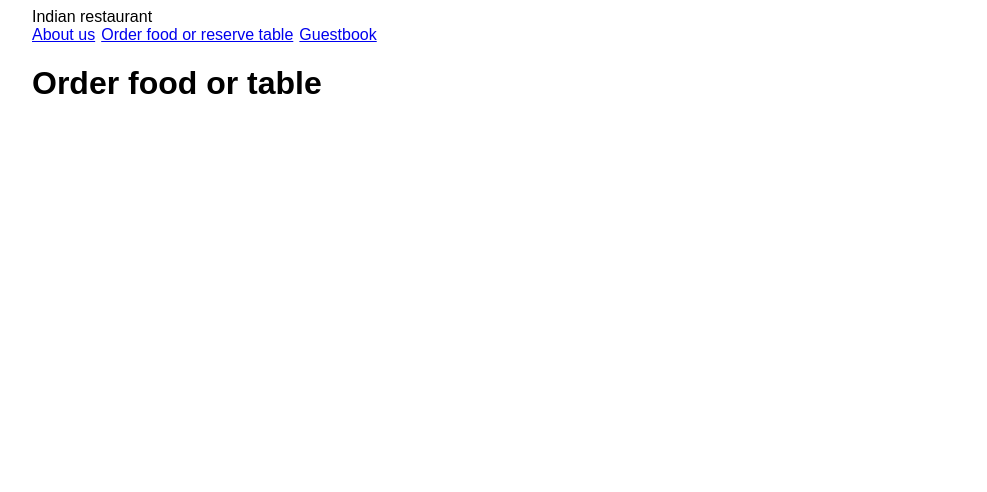
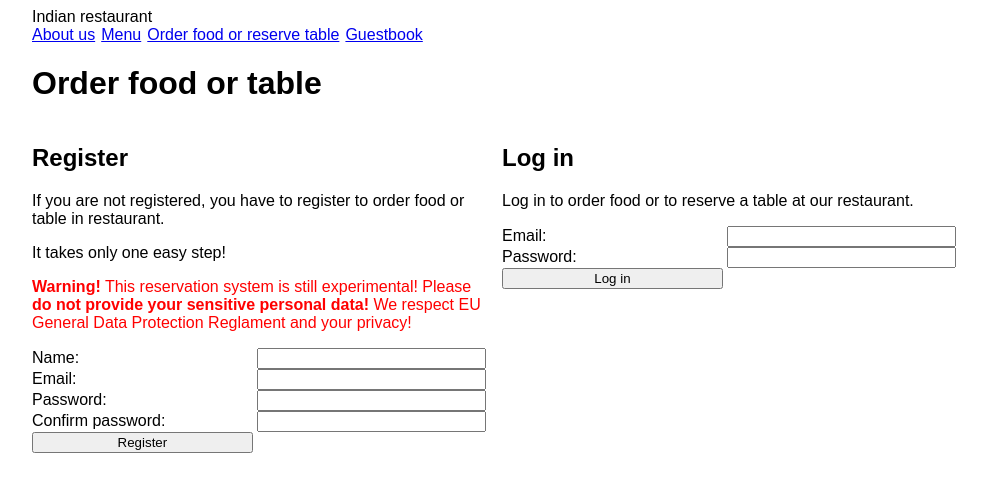
Before and after one commit to tgilvonas/bots-honeypot, a PHP site: page /order-food-or-table.php in a window 1280 px wide. Shown: the top 492 px of the page, without its empty margins (108-1095 px from the left). Run offline with PHP 8.4, Linux system fonts and the light colour scheme.

Commit message:
Registration forms are in progress

```diff
--- a/order-food-or-table.php
+++ b/order-food-or-table.php
@@ -10,12 +10,31 @@
 		</div>
 		<div class="main-content">
 			<h1>Order food or table</h1>
-			<form class="" method="post" action="">
-
+			<form class="login-or-register-form" method="post" action="">
+				<h2>Register</h2>
+				<p>If you are not registered, you have to register to order food or table in restaurant.</p>
+				<p>It takes only one easy step!</p>
+				<p class="warning"><b>Warning!</b> This reservation system is still experimental! Please <b>do not provide your sensitive personal data!</b> We respect EU General Data Protection Reglament and your privacy!</p>
+				<label>Name:</label>
+				<input type="text" name="name">
+				<label>Email:</label>
+				<input type="text" name="email">
+				<label>Password:</label>
+				<input type="password" name="password">
+				<label>Confirm password:</label>
+				<input type="password" name="confirm_password">
+				<button type="Submit">Register</button>
 			</form>
-			<form class="" method="get" action="/reserve-food-or-table.php">
-
+			<form class="login-or-register-form" method="get" action="/reserve-food-or-table.php">
+				<h2>Log in</h2>
+				<p>Log in to order food or to reserve a table at our restaurant.</p>
+				<label>Email:</label>
+				<input type="text" name="email">
+				<label>Password:</label>
+				<input type="password" name="password">
+				<button type="Submit">Log in</button>
 			</form>
+			<div class="clearfix"></div>
 		</div>
 	</div>
 </body>
--- a/partials/head.php
+++ b/partials/head.php
@@ -3,5 +3,6 @@
 <meta name="description" content="Indian restaurant in London">
 <meta name="keywords" content="Indian restaurant, food and table reservation">
 <meta name="author" content="Pravishpuktari Bhukta">
+<meta name="robots" content="index, follow">
 <meta name="viewport" content="width=device-width, initial-scale=1.0">
 <link rel="stylesheet" href="/style.css">
--- a/partials/header.php
+++ b/partials/header.php
@@ -4,6 +4,9 @@
 <div class="main-menu">
 	<a href="/">
 		About us
+	</a>
+	<a href="/menu.php">
+		Menu
 	</a>
 	<a href="/order-food-or-table.php">
 		Order food or reserve table
--- a/style.css
+++ b/style.css
@@ -11,3 +11,26 @@ body {
 	display: inline-block;
 	margin-right: 0.1rem;
 }
+
+.warning {
+	color: red;
+}
+
+.login-or-register-form {
+	float: left;
+	display: block;
+	width: 46%;
+	margin-right: 1%;
+}
+
+.login-or-register-form label, .login-or-register-form input, .login-or-register-form button {
+	display: inline-block;
+	width: 48%;
+}
+
+.clearfix {
+	clear: both;
+	display: block;
+	width: 100%;
+	height: 1px;
+}
```
